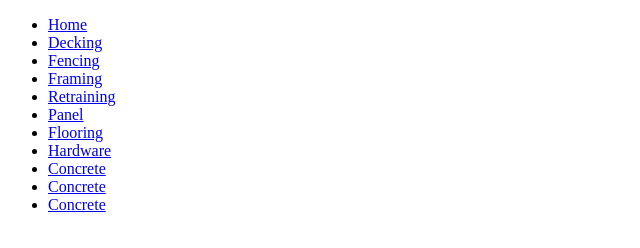
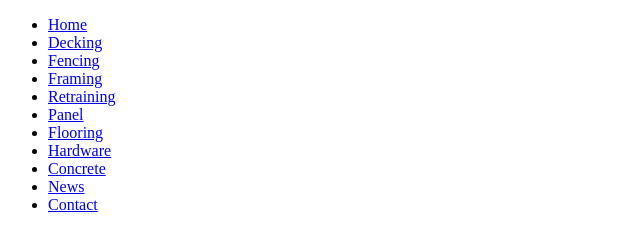
Before and after one commit to arceogregjr/BEM-Training, a plain HTML site: page index.html in a window 1280 px wide. Shown: the full height of the page, 0-640 px from the left. Drawn offline with Linux system fonts and the light colour scheme.

Commit message:
Added nav

```diff
--- a/index.html
+++ b/index.html
@@ -19,8 +19,8 @@
                 <li><a href="#">Flooring</a></li>
                 <li><a href="#">Hardware</a></li>
                 <li><a href="#">Concrete</a></li>
-                <li><a href="#">Concrete</a></li>
-                <li><a href="#">Concrete</a></li>
+                <li><a href="#">News</a></li>
+                <li><a href="#">Contact</a></li>
             </ul>
         </nav>
     </header>
```
